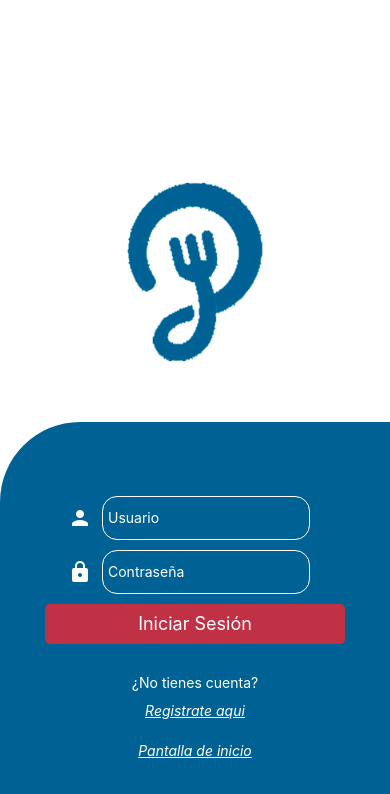
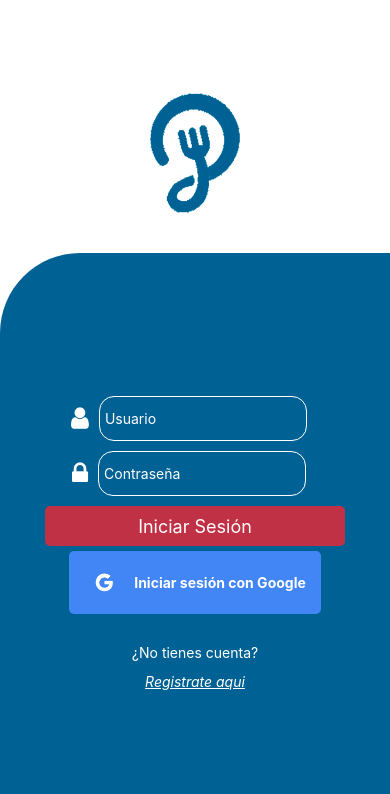
Before and after one commit to rafa31n/ProyectoDPS, a React Native app: screen /Login in a window 390 px wide. Shown: the top 794 px of the page. Built offline with nearby package versions, Linux system fonts and the light colour scheme.

Commit message:
login back, register back. google sign in

```diff
--- a/App.js
+++ b/App.js
@@ -1,5 +1,5 @@
 import React, { useEffect, useState } from 'react';
-import Navigation from './Navigation';
+import Navigation from './src/navigation/Navigation.js';
 import { Platform } from 'react-native';
 import SplashScreen from 'react-native-splash-screen';
 
--- a/package.json
+++ b/package.json
@@ -13,11 +13,13 @@
     "@react-navigation/native-stack": "^6.9.13",
     "@rneui/base": "^4.0.0-rc.7",
     "@rneui/themed": "^4.0.0-rc.8",
+    "axios": "^1.5.1",
     "expo": "~49.0.11",
     "expo-splash-screen": "~0.20.5",
     "expo-status-bar": "~1.6.0",
     "react": "18.2.0",
     "react-native": "0.72.4",
+    "react-native-auth0": "^3.0.1",
     "react-native-safe-area-context": "^4.7.2",
     "react-native-screens": "^3.25.0",
     "react-native-splash-screen": "^3.3.0",
--- /dev/null
+++ b/screens/GoogleScreen.js
@@ -0,0 +1,61 @@
+import React from 'react';
+import { Button, Text, View, StyleSheet } from 'react-native';
+import { useAuth0, Auth0Provider } from 'react-native-auth0';
+
+const Screen = () => {
+    const { authorize, clearSession, user, error, isLoading } = useAuth0();
+
+    const onLogin = async () => {
+        try {
+            await authorize();
+        } catch (e) {
+            console.log(e);
+        }
+    };
+
+    const onLogout = async () => {
+        try {
+            await clearSession();
+        } catch (e) {
+            console.log('Log out cancelled');
+        }
+    };
+
+    if (isLoading) {
+        return <View style={styles.container}><Text>Loading</Text></View>;
+    }
+
+    const loggedIn = user !== undefined && user !== null;
+
+    return (
+        <View style={styles.container}>
+            {loggedIn && <Text>You are logged in as {user.email}</Text>}
+            {!loggedIn && <Text>You are not logged in</Text>}
+            {error && <Text>{error.message}</Text>}
+
+            <Button
+                onPress={loggedIn ? onLogout : onLogin}
+                title={loggedIn ? 'Log Out' : 'Log In'}
+            />
+        </View>
+    );
+};
+
+const GoogleScreen = () => {
+    return (
+        <Auth0Provider domain={"dev-rcvuraxnmhg84ekd.us.auth0.com"} clientId={"jUQnOBkrIJ1PZGvFfwH0IUc3UpKldYCS"}>
+            <Screen />
+        </Auth0Provider>
+    );
+};
+
+const styles = StyleSheet.create({
+    container: {
+        flex: 1,
+        justifyContent: 'center',
+        alignItems: 'center',
+        backgroundColor: '#F5FCFF',
+    }
+});
+
+export default GoogleScreen;
--- a/screens/LoginScreen.js
+++ b/screens/LoginScreen.js
@@ -1,17 +1,29 @@
 import React, { useState } from 'react';
 import { StyleSheet, Text, View, Image, TouchableOpacity, TextInput } from 'react-native';
 import { useNavigation } from '@react-navigation/native';
-import { Icon } from '@rneui/themed';
+import IconAD from 'react-native-vector-icons/AntDesign';
+import IconFA from 'react-native-vector-icons/FontAwesome';
+import { crearUsuario, loginUsuario } from '../src/api/api.js';
 
 const LoginScreen = () => {
     const [usuario, setUsuario] = useState('');
     const [contrasena, setContrasena] = useState('');
 
-    const iniciarSesion = () => {
-        if (usuario === 'usuario' && contrasena === 'contrasena') {
-            alert('Inicio de sesión exitoso');
-        } else {
-            alert('Credenciales incorrectas');
+    const iniciarSesion = async () => {
+        if (usuario.length > 0 && contrasena.length > 0) {
+            try {
+                const data = {
+                    username: usuario,
+                    password: contrasena
+                }
+                const loginUser = await loginUsuario(data);
+                if (loginUser.data == 'ok') {
+                    alert('Inicio de sesión correctamente.')
+                    navigation.navigate('Home')
+                }
+            } catch (error) {
+                console.error('Error al realizar la solicitud:', error);
+            }
         }
     };
 
@@ -25,8 +37,8 @@ const LoginScreen = () => {
             <View style={styles.container_body}>
 
                 <View style={styles.inputContainer}>
-                    <Icon style={styles.icon}
-                        name='person' color='#fff' />
+                    <IconFA style={styles.icon}
+                        name='user' color='#fff' size={25} />
                     <TextInput
                         style={styles.input}
                         placeholder="Usuario"
@@ -37,8 +49,8 @@ const LoginScreen = () => {
                 </View>
 
                 <View style={styles.inputContainer}>
-                    <Icon style={styles.icon}
-                        name='lock' color='#fff' />
+                    <IconFA style={styles.icon}
+                        name='lock' color='#fff' size={25} />
                     <TextInput
                         style={styles.input}
                         placeholder="Contraseña"
@@ -53,13 +65,18 @@ const LoginScreen = () => {
                     <Text style={styles.buttonText}>Iniciar Sesión</Text>
                 </TouchableOpacity>
 
+                <TouchableOpacity style={styles.buttonGoogle} onPress={() => navigation.navigate('Google')}>
+                    <View style={styles.iconWrapper}>
+                        <IconAD style={styles.icon}
+                            name='google' color='#fff' size={20} />
+                    </View>
+                    <Text style={styles.textGoogle}>Iniciar sesión con Google</Text>
+                </TouchableOpacity>
+
+
                 <Text style={styles.text}>¿No tienes cuenta?</Text>
                 <TouchableOpacity style={styles.buttonRegister} onPress={() => navigation.navigate('Register')}>
                     <Text style={styles.textBtnRegister}>Registrate aqui</Text>
-                </TouchableOpacity>
-{/*Agregado para visualizar la pantalla de inicio*/}
-                <TouchableOpacity style={styles.buttonRegister} onPress={() => navigation.navigate('Home')}>
-                    <Text style={styles.textBtnRegister}>Pantalla de inicio</Text>
                 </TouchableOpacity>
             </View>
         </View>
@@ -99,7 +116,7 @@ const styles = StyleSheet.create({
     },
     container_body: {
         width: '100%',
-        height: '50%',
+        height: '70%',
         backgroundColor: '#006294',
         borderTopLeftRadius: 80,
         borderTopRightRadius: 0,
@@ -109,8 +126,8 @@ const styles = StyleSheet.create({
         alignItems: 'center',
     },
     imgLogo: {
-        width: 300,
-        height: 300,
+        width: 200,
+        height: 200,
     },
     text: {
         textAlign: 'center',
@@ -140,6 +157,24 @@ const styles = StyleSheet.create({
         padding: 5,
         flex: 0.9,
         borderRadius: 15,
+        color: '#fff',
+    },
+    buttonGoogle: {
+        flexDirection: 'row',
+        alignItems: 'center',
+        justifyContent: 'center',
+        backgroundColor: '#4285F4', // Color de fondo de Google
+        paddingVertical: 10,
+        paddingHorizontal: 15,
+        borderRadius: 5,
+        marginTop: 5,
+    },
+    iconWrapper: {
+        marginRight: 10,
+    },
+    textGoogle: {
+        color: 'white',
+        fontWeight: 'bold',
     },
 });
 export default LoginScreen;
--- a/screens/RegisterScreen.js
+++ b/screens/RegisterScreen.js
@@ -8,25 +8,74 @@ import {
 } from "react-native";
 import { useNavigation } from "@react-navigation/native";
 import { Icon } from "@rneui/base";
+import IconAD from 'react-native-vector-icons/AntDesign';
+import { crearUsuario } from '../src/api/api.js';
+
 const RegisterScreen = () => {
+  const [nombres, setNombres] = useState("");
+  const [apellidos, setApellidos] = useState("");
   const [correo, setCorreo] = useState("");
   const [usuario, setUsuario] = useState("");
   const [contrasena, setContrasena] = useState("");
   const [confirmarContrasena, setConfirmarContrasena] = useState("");
+
   const navigation = useNavigation();
-  const checkPass=()=>{
-    if (contrasena==confirmarContrasena && contrasena.length>0) {
-        alert("LAS CONTRSSEÑAS so ibguale")
-    }else{
-        alert("Credenciales incorrectas")
+
+  const registrarse = async () => {
+    if (contrasena == confirmarContrasena && contrasena.length > 0) {
+      const nombre = nombres.split(' ');
+      const apellido = apellidos.split(' ');
+
+      try {
+        const data = {
+          primer_nombre: nombre[0],
+          segundo_nombre: nombre[1],
+          primer_apellido: apellido[0],
+          segundo_apellido: apellido[1],
+          username: usuario,
+          correo: correo,
+          password: contrasena
         }
+        const crearUser = await crearUsuario(data);
+        if (crearUser.data == 'ok') {
+          alert('Usuario creado con exito')
+          navigation.navigate('Home')
         }
+      } catch (error) {
+        console.error('Error al realizar la solicitud:', error);
+      }
+    } else {
+      alert("Las contraseñas no coinciden. Revisa los datos.")
+    }
+  };
+
   return (
     <View style={styles.container}>
-      {/* cuerpo del formulario*/}
       <View style={styles.container_body}>
+
         <View style={styles.inputContainer}>
-          {/* div del usuario*/}
+          <IconAD style={styles.icon}
+            name='idcard' color='#fff' size={20} />
+          <TextInput placeholderTextColor="#FFF"
+            style={styles.input}
+            placeholder="Nombres"
+            onChangeText={(text) => setNombres(text)}
+            value={nombres}
+          />
+        </View>
+
+        <View style={styles.inputContainer}>
+          <IconAD style={styles.icon}
+            name='idcard' color='#fff' size={20} />
+          <TextInput placeholderTextColor="#FFF"
+            style={styles.input}
+            placeholder="Apellidos"
+            onChangeText={(text) => setApellidos(text)}
+            value={apellidos}
+          />
+        </View>
+
+        <View style={styles.inputContainer}>
           <Icon style={styles.icon}
             name='person' color='#fff' />
           <TextInput placeholderTextColor="#FFF"
@@ -36,9 +85,9 @@ const RegisterScreen = () => {
             value={usuario}
           />
         </View>
+
         <View style={styles.inputContainer}>
-          {/* div del correo*/}
-          <Icon style={styles.icon} name="mail"  color='#fff'/>
+          <Icon style={styles.icon} name="mail" color='#fff' />
           <TextInput placeholderTextColor="#FFF"
             style={styles.input}
             placeholder="Correo"
@@ -46,9 +95,10 @@ const RegisterScreen = () => {
             value={correo}
           />
         </View>
+
         <View style={styles.inputContainer}>
           {/* div de la contraseña1*/}
-          <Icon style={styles.icon} name="lock"  color='#fff'/>
+          <Icon style={styles.icon} name="lock" color='#fff' />
           <TextInput placeholderTextColor="#FFF"
             style={styles.input}
             secureTextEntry={true}
@@ -57,9 +107,10 @@ const RegisterScreen = () => {
             value={contrasena}
           />
         </View>
+
         <View style={styles.inputContainer}>
           {/* div de la contraseña2*/}
-          <Icon style={styles.icon} name="lock"  color='#fff'/>
+          <Icon style={styles.icon} name="lock" color='#fff' />
 
           <TextInput placeholderTextColor="#FFF"
             style={styles.input}
@@ -69,11 +120,13 @@ const RegisterScreen = () => {
             value={confirmarContrasena}
           />
         </View>
-        <TouchableOpacity  onPress={checkPass} style={styles.buttonRegistrarse}>
+
+        <TouchableOpacity onPress={registrarse} style={styles.buttonRegistrarse}>
           <Text style={styles.textBtnRegistrarse} >Registrarse</Text>
         </TouchableOpacity>
+
         <Text style={styles.text}>¿Ya tienes cuenta?</Text>
-        <TouchableOpacity  onPress={() => navigation.navigate("Login")}>
+        <TouchableOpacity onPress={() => navigation.navigate("Login")}>
           <Text style={styles.textBtnLogin}>Inicia Sesión </Text>
         </TouchableOpacity>
       </View>
@@ -99,28 +152,30 @@ const styles = StyleSheet.create({
     borderColor: "#fff",
     padding: 5,
     flex: 0.9,
-
+    color: '#fff',
     borderRadius: 15,
-  }, container_body: {
+  },
+  container_body: {
     width: '100%',
     height: '50%',
-
-
     justifyContent: 'center',
     alignItems: 'center',
-},buttonRegistrarse: {
+  },
+  buttonRegistrarse: {
     backgroundColor: '#c13145',
     width: 300,
     height: 40,
     justifyContent: 'center',
     alignItems: 'center',
     borderRadius: 5,
-}, text: {
+  },
+  text: {
     textAlign: 'center',
     marginTop: 30,
     marginBottom: 0,
     color: '#fff',
-}, buttonLogin: {
+  },
+  buttonLogin: {
     backgroundColor: '#006294',
     width: 300,
     height: 40,
@@ -140,7 +195,7 @@ textBtnRegistrarse: {
     marginTop: 0,
     color: '#fff',
 
-},icon: {
+  }, icon: {
     padding: 10,
   },
 });
--- /dev/null
+++ b/src/api/api.js
@@ -0,0 +1,5 @@
+import axios from "axios";
+
+// ENDPOINTS USUARIO
+export const crearUsuario = async (data) => await axios.post('http://10.0.2.2:4000/usuario/crear', data);
+export const loginUsuario = async (data) => await axios.post('http://10.0.2.2:4000/usuario/login', data);
```
Also changed, not shown: src/navigation/Navigation.js (renamed from Navigation.js, +5 -4 lines), 22 other files (tests, documents, lock files or other folders). Lines whose indentation alone changed are shown as unchanged.
